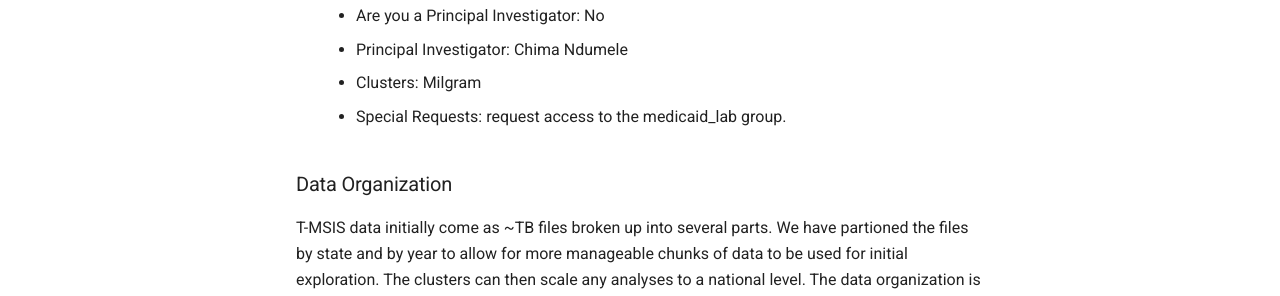
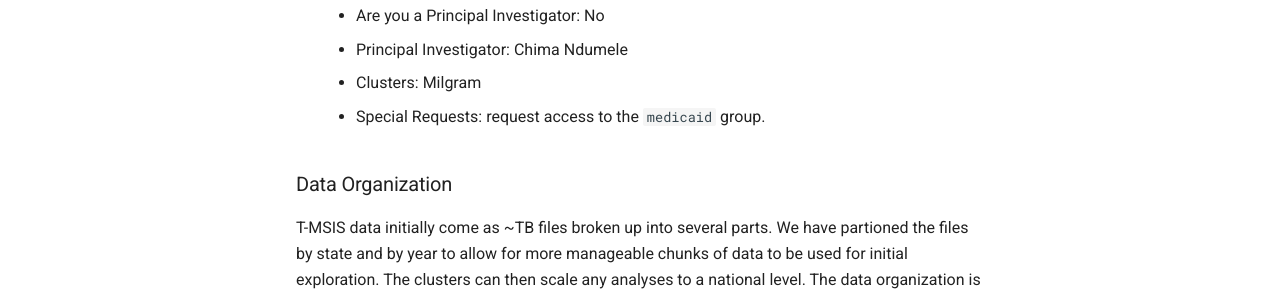
Before and after one commit to Yale-Medicaid/Documentation, an MkDocs documentation site: the page built from docs/data_science/tmsis_medicaid_data.md, in a window 1280 px wide and 900 px high, scrolled down 504 px. Shown: the part 514-810 px from the top of the window. Built offline with MkDocs 1.6.1 and Material for MkDocs 9.7.7, drawn with Linux system fonts in a browser that asks for light colours.

Commit message:
TMSIS Update
- Fix typo in permission group

```diff
--- a/docs/data_science/tmsis_medicaid_data.md
+++ b/docs/data_science/tmsis_medicaid_data.md
@@ -24,7 +24,7 @@ Due to the size of the national data set, T-MSIS data are housed in the HIPAA al
 	- Are you a Principal Investigator: No
 	- Principal Investigator: Chima Ndumele
 	- Clusters: Milgram
-	- Special Requests: request access to the medicaid_lab group.
+	- Special Requests: request access to the `medicaid` group.
 
 ### Data Organization
 
```
